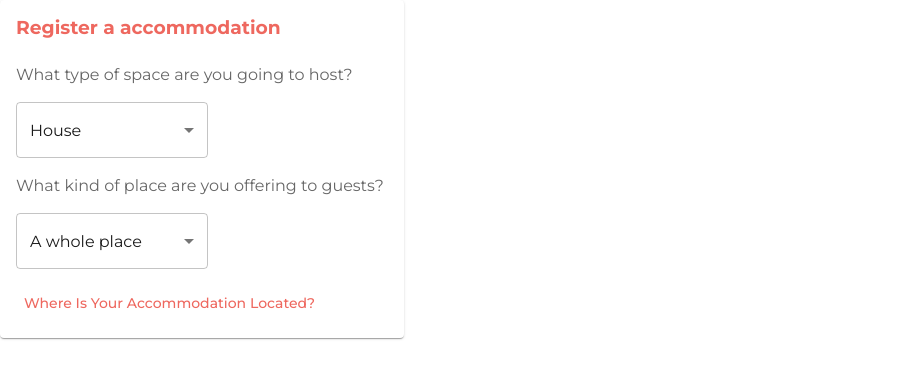
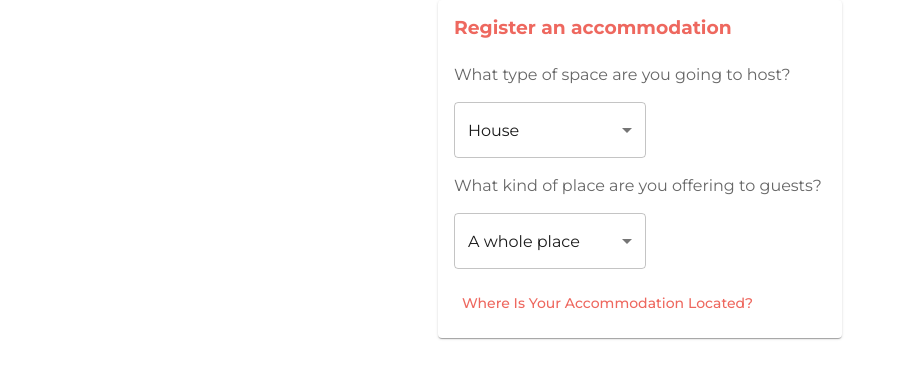
Before and after one commit to arc4dex/OnTrip, a React (Create React App) app: page /registerAccommod in a window 1280 px wide. Shown: the top 378 px of the page, without its empty margins (0-906 px from the left). Built offline with nearby package versions, Linux system fonts and the light colour scheme.

Commit message:
feat: building register accommod form

```diff
--- a/src/components/FormRegisterAccommod/index.jsx
+++ b/src/components/FormRegisterAccommod/index.jsx
@@ -4,7 +4,7 @@ import { yupResolver } from "@hookform/resolvers/yup";
 
 import { useHistory } from "react-router-dom";
 
-import { StyledPaper, StyledSelect } from "./style";
+import { StyledMain, StyledPaper, StyledSelect } from "./style";
 import { Button, InputLabel, MenuItem, Select } from "@mui/material";
 import { useState } from "react";
 
@@ -36,9 +36,10 @@ function FormRegisterAccommod() {
   };
 
   return (
+    <StyledMain>
       <StyledPaper>
         <header>
-        <h3>Register a accommodation</h3>
+          <h3>Register an accommodation</h3>
         </header>
         <form onSubmit={handleSubmit(onSubmitFunction)}>
           <InputLabel id="demo-simple-select-label">
@@ -78,6 +79,7 @@ function FormRegisterAccommod() {
           </Button>
         </form>
       </StyledPaper>
+    </StyledMain>
   );
 }
 
--- a/src/components/FormRegisterAccommod/style.js
+++ b/src/components/FormRegisterAccommod/style.js
@@ -41,3 +41,12 @@ export const StyledSelect = muiStyles.styled(Select)`
     } */
 
 `;
+
+export const StyledMain = styled.main`
+  display: flex;
+  flex-direction: column;
+  align-items: center;
+  justify-content: center;
+  width: 100%;
+  height: 100%;
+`;
--- a/src/pages/RegisterAccommod/index.jsx
+++ b/src/pages/RegisterAccommod/index.jsx
@@ -1,11 +1,7 @@
 import FormRegisterAccommod from "../../components/FormRegisterAccommod";
 
 function RegisterAccommod() {
-  return (
-    <>
-      <FormRegisterAccommod />
-    </>
-  );
+  return <FormRegisterAccommod />;
 }
 
 export default RegisterAccommod;
```
Lines whose indentation alone changed are shown as unchanged.
